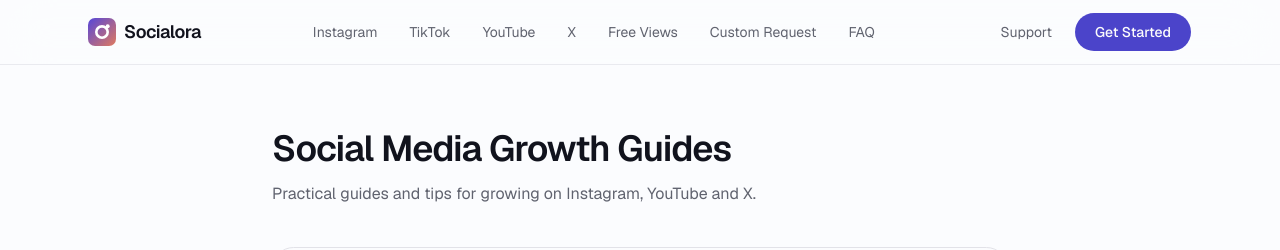
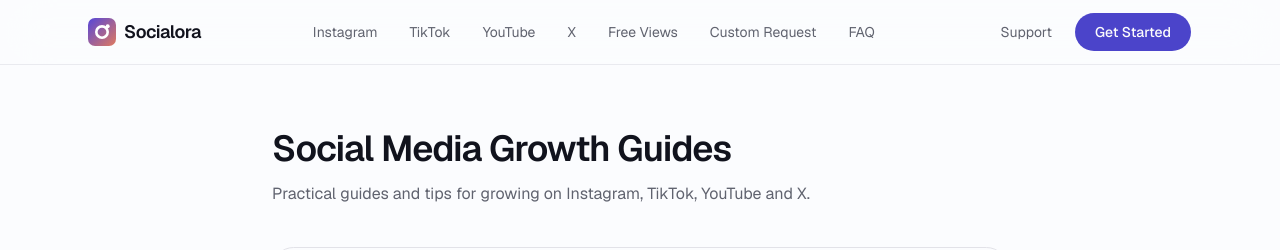
Before and after one commit to socialora1-code/socialora, a Next.js app: page /blog in a window 1280 px wide. Shown: the top 250 px of the page. Built offline with nearby package versions, Linux system fonts and the light colour scheme; no server answers.

Commit message:
Update page.tsx

```diff
--- a/app/blog/page.tsx
+++ b/app/blog/page.tsx
@@ -4,7 +4,7 @@ import { formatPostDate, POSTS, readingMinutes } from '@/lib/blog'
 
 export const metadata: Metadata = {
   title: 'Social Media Growth Guides',
-  description: 'Practical guides and tips for growing on Instagram, YouTube and X.',
+  description: 'Practical guides and tips for growing on Instagram, TikTok, YouTube and X.',
   alternates: { canonical: '/blog' },
 }
 
@@ -15,7 +15,7 @@ export default function BlogIndexPage() {
     <div className="mx-auto max-w-3xl px-4 py-12 sm:py-16">
       <h1 className="text-3xl font-semibold tracking-tight sm:text-4xl">Social Media Growth Guides</h1>
       <p className="mt-3 leading-relaxed text-muted-foreground">
-        Practical guides and tips for growing on Instagram, YouTube and X.
+        Practical guides and tips for growing on Instagram, TikTok, YouTube and X.
       </p>
 
       <ul className="mt-10 flex flex-col gap-4">
```
